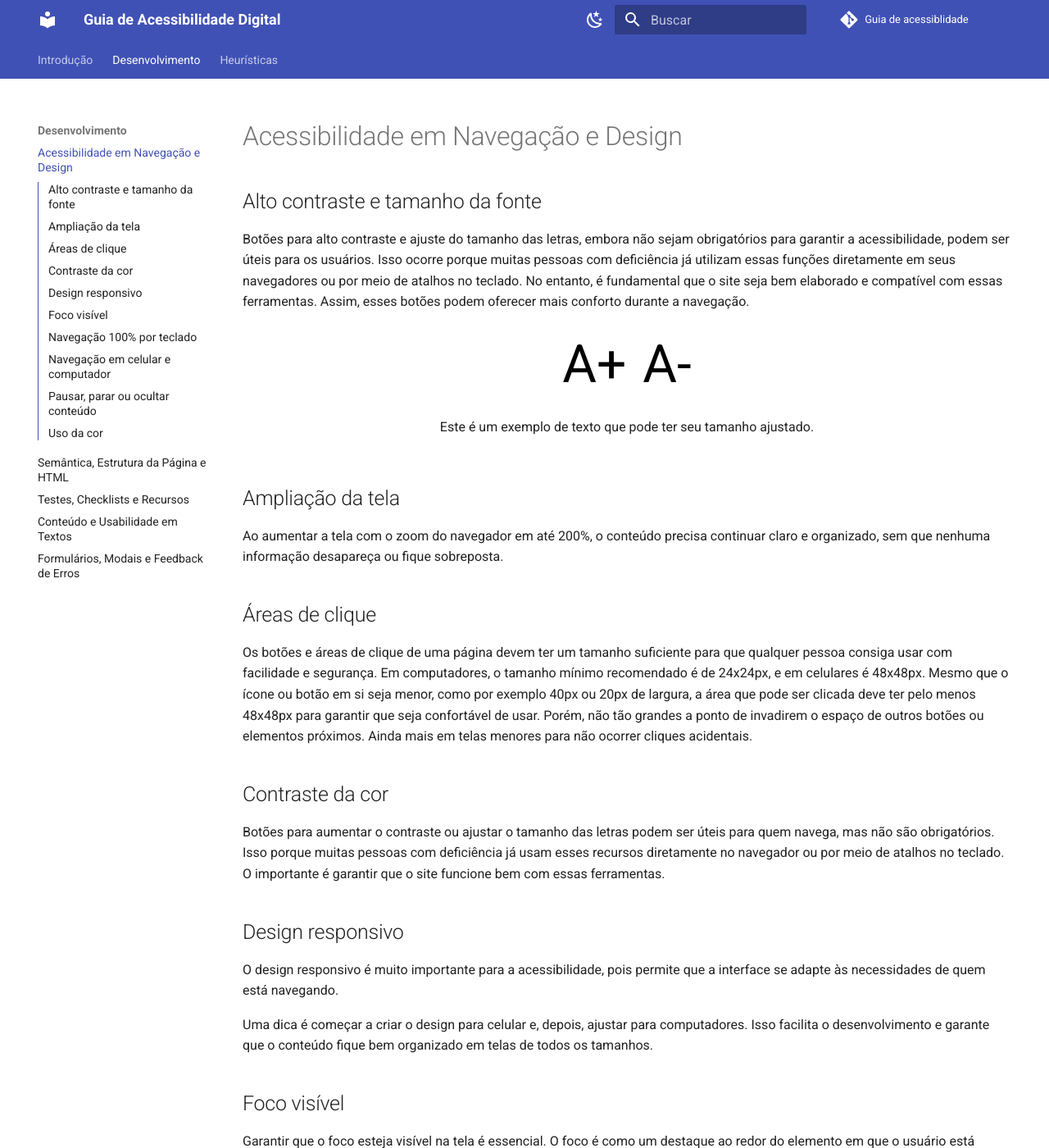
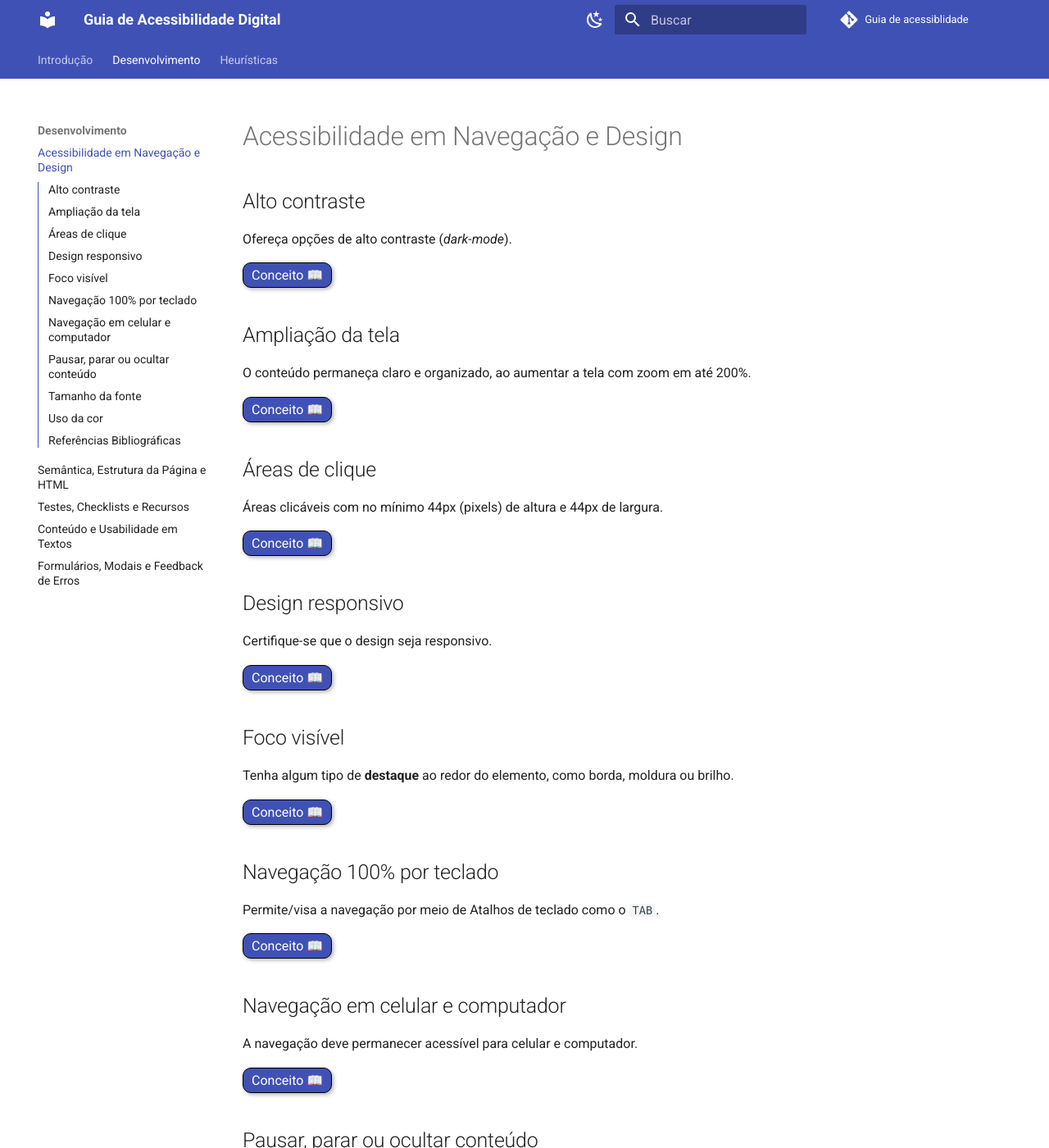
Before and after one commit to joseandre25/IHC-G02-Guia-De-Acessibilidade, an MkDocs documentation site: the page built from docs/topics/grupo1.md, in a window 1280 px wide and 1400 px high. Shown: the whole window at 82% size. Built offline with MkDocs 1.6.1 and Material for MkDocs 9.7.7, drawn with Linux system fonts in a browser that asks for light colours; some web fonts are replaced; comment, search, counter and statistics services are not loaded; some of the changed text lies outside the part shown.

Commit message:
feat: adicionado botao conceito

````diff
--- a/docs/topics/grupo1.md
+++ b/docs/topics/grupo1.md
@@ -1,97 +1,173 @@
-## Alto contraste e tamanho da fonte
+## Alto contraste
+Ofereça opções de alto contraste (*dark-mode*).
 
-Botões para alto contraste e ajuste do tamanho das letras, embora não sejam obrigatórios para garantir a acessibilidade, podem ser úteis para os usuários. Isso ocorre porque muitas pessoas com deficiência já utilizam essas funções diretamente em seus navegadores ou por meio de atalhos no teclado. No entanto, é fundamental que o site seja bem elaborado e compatível com essas ferramentas. Assim, esses botões podem oferecer mais conforto durante a navegação.
+<style>
+  button:not(#aumentar):not(#diminuir) {
+    border: 1px solid black;
+    padding: 5px 10px;
+    border-radius: 10px; /* Adiciona cantos arredondados */
+    background-color: #4051B5; /* Cor de fundo */
+    color: white; /* Cor do texto */
+    font-size: 16px; /* Tamanho da fonte */
+    cursor: pointer; /* Cursor de ponteiro */
+    box-shadow: 2px 2px 5px rgba(0, 0, 0, 0.3); /* Sombra */
+    transition: background-color 0.3s, transform 0.3s;
+  }
+  button:not(#aumentar):not(#diminuir):hover {
+    background-color: #0056b3; /* Cor de fundo ao passar o mouse */
+    transform: scale(1.05); /* Aumenta ligeiramente o botão */
+  }
+</style>
 
+<button title="alo" class="botao-conceito" onclick="let el = document.getElementById('altocontraste'); el.style.display = el.style.display === 'none' ? 'block' : 'none';">
+  Conceito 📖
+</button>
+<div id="altocontraste" style="display: none;">
+O alto contraste facilita a leitura e a compreensão do conteúdo para pessoas com dificuldades visuais, como daltonismo ou visão embaçada. Quando as cores de fundo e texto têm um contraste forte, é mais fácil para essas pessoas distinguir as informações, tornando o site mais inclusivo e acessível para todos. Isso ajuda a garantir que mais pessoas possam navegar de forma eficiente e sem barreiras.
+</div>
 
+## Ampliação da tela
+
+O conteúdo permaneça claro e organizado, ao aumentar a tela com zoom em até 200%.
+
+<button onclick="let el = document.getElementById('ZOOM'); el.style.display = el.style.display === 'none' ? 'block' : 'none';">
+  Conceito 📖
+</button>
+<div id="ZOOM" style="display: none;">
+Ao aumentar a tela com o zoom do navegador em até 200%, o conteúdo precisa continuar claro e organizado, sem que nenhuma informação desapareça ou fique sobreposta.
+</div>
+
+## Áreas de clique
+
+Áreas clicáveis com no mínimo 44px (pixels) de altura e 44px de largura.
+
+<button onclick="let el = document.getElementById('clique'); el.style.display = el.style.display === 'none' ? 'block' : 'none';">
+  Conceito 📖
+</button>
+<div id="clique" style="display: none;">
+Os botões e áreas de clique de uma página devem ter um tamanho suficiente para que qualquer pessoa consiga usar com facilidade e segurança. Em computadores, o tamanho mínimo recomendado é de 24x24px, e em celulares é 48x48px. Mesmo que o ícone ou botão em si seja menor, como por exemplo 40px ou 20px de largura. Porém, não tão grandes a ponto de invadirem o espaço de outros botões ou elementos próximos. Ainda mais em telas menores para não ocorrer cliques acidentais.
+</div>
+
+## Design responsivo
+
+Certifique-se que o design seja responsivo.
+
+<button onclick="let el = document.getElementById('responsivo'); el.style.display = el.style.display === 'none' ? 'block' : 'none';">
+  Conceito 📖
+</button>
+<div id="responsivo" style="display: none;">
+O design responsivo é muito importante para a acessibilidade, pois permite que a interface se adapte às necessidades de quem está navegando.
+
+Uma dica é começar a criar o design para celular e, depois, ajustar para computadores. Isso facilita o desenvolvimento e garante que o conteúdo fique bem organizado em telas de todos os tamanhos.
+</div>
+
+## Foco visível
+
+Tenha algum tipo de **destaque** ao redor do elemento, como borda, moldura ou brilho.
+
+<button onclick="let el = document.getElementById('focov'); el.style.display = el.style.display === 'none' ? 'block' : 'none';">
+  Conceito 📖
+</button>
+<div id="focov" style="display: none;">
+Garantir que o foco esteja visível na tela é essencial. O foco é como um destaque ao redor do elemento em que o usuário está interagindo, como uma borda ou moldura. Quando o foco não aparece ou simplesmente não existe, fica muito difícil navegar usando apenas o teclado.
+
+Para resolver isso, use recursos visuais para mostrar claramente onde está o foco.
+</div>
+
+## Navegação 100% por teclado
+
+Permite/visa a navegação por meio de Atalhos de teclado como o ```TAB```.
+
+<button onclick="let el = document.getElementById('teclado'); el.style.display = el.style.display === 'none' ? 'block' : 'none';">
+  Conceito 📖
+</button>
+<div id="teclado" style="display: none;">
+Todas as funções de uma página web precisam funcionar usando apenas o teclado. Por isso, é importante evitar efeitos visuais que dependem somente do movimento do mouse, como quando passamos o cursor sobre algo (<i>mouseover</i>) para revelar informações. Uma boa alternativa é fazer com que as ações também sejam ativadas com um clique, permitindo que pessoas que usam leitores de tela consigam acessar tudo usando o teclado.
+</div>
+
+## Navegação em celular e computador
+
+A navegação deve permanecer acessível para celular e computador.
+
+<button onclick="let el = document.getElementById('navcel'); el.style.display = el.style.display === 'none' ? 'block' : 'none';">
+  Conceito 📖
+</button>
+<div id="navcel" style="display: none;">
+No Brasil, há mais celulares do que computadores, e muitas pessoas navegam por *notebooks* ou desktops sem encontrar problemas. Porém, ao acessar o mesmo conteúdo pelo celular, é possível que surjam barreiras, algo que não deveria ocorrer. A experiência de navegação acessível pode variar bastante dependendo do fabricante do celular ou do navegador utilizado.
+</div>
+
+## Pausar, parar ou ocultar conteúdo
+
+Conteúdos que se movem, permita opções para pausar, reduzir movimento e avançar e voltar.
+
+<button onclick="let el = document.getElementById('carrosel'); el.style.display = el.style.display === 'none' ? 'block' : 'none';">
+  Conceito 📖
+</button>
+<div id="carrosel" style="display: none;">
+Para conteúdos que se movem, como carrosseis, é essencial permitir que o usuário possa pausar, esconder ou parar. Movimentos automáticos sem controle podem prejudicar a experiência de pessoas com condições neurodiversas ou que usam leitores de tela. Isso acontece porque esses conteúdos podem gerar sobrecarga mental, distrair do restante da página ou dificultar a navegação.
+Por isso, evite usar movimentos automáticos sempre que possível. Se for realmente necessário mantê-los, ofereça opções de pausar, reduzir o movimento, além de botões para avançar e voltar.
+</div>
+
+## Tamanho da fonte
+
+Tenha ferramentas que aumentem ou diminuiam a fonte para o leitor.
+
+<button onclick="let el = document.getElementById('tamanho'); el.style.display = el.style.display === 'none' ? 'block' : 'none';">
+  Conceito 📖
+</button>
+<div id="tamanho" style="display: none;">
+Botões para ajuste do tamanho das letras, embora não sejam obrigatórios para garantir a acessibilidade, podem ser úteis para os usuários. Isso ocorre porque muitas pessoas com deficiência já utilizam essas funções diretamente em seus navegadores ou por meio de atalhos no teclado. No entanto, é fundamental que o site seja bem elaborado e compatível com essas ferramentas. Assim, esses botões podem oferecer mais conforto durante a navegação.
 <div class="container">
   <button id="aumentar" onclick="aumentarFonte()">A+</button>
   <button id="diminuir" onclick="diminuirFonte()">A-</button>
 </div>
-
-<div class="text-parag">
-<p id="texto">Este é um exemplo de texto que pode ter seu tamanho ajustado.</p>
-</div>
-
 <script>
   function aumentarFonte() {
-    var texto = document.getElementById('texto');
+    var texto = document.getElementById('tamanho');
     var style = window.getComputedStyle(texto, null).getPropertyValue('font-size');
     var fontSize = parseFloat(style);
     texto.style.fontSize = (fontSize + 2) + 'px';
   }
-
   function diminuirFonte() {
-    var texto = document.getElementById('texto');
+    var texto = document.getElementById('tamanho');
     var style = window.getComputedStyle(texto, null).getPropertyValue('font-size');
     var fontSize = parseFloat(style);
     texto.style.fontSize = (fontSize - 2) + 'px';
   }
-</script>
-
-<style>
+</script><style>
   .text-parag{
     display: flex;
     justify-content: center;
     align-items: center;
   }
-
   .container {
     display: flex;
     flex-direction: row;
     justify-content: center;
     align-items: center;
   }
-
   #aumentar, #diminuir {
     font-size: 400%;
     margin: 10px;
   }
-
   #aumentar:hover, #diminuir:hover {
-    color: blue;
+    color: #4051B5;
     font-size: 425%;
-
   }
 </style>
-
-## Ampliação da tela
-
-Ao aumentar a tela com o zoom do navegador em até 200%, o conteúdo precisa continuar claro e organizado, sem que nenhuma informação desapareça ou fique sobreposta.
-
-## Áreas de clique
-
-Os botões e áreas de clique de uma página devem ter um tamanho suficiente para que qualquer pessoa consiga usar com facilidade e segurança. Em computadores, o tamanho mínimo recomendado é de 24x24px, e em celulares é 48x48px. Mesmo que o ícone ou botão em si seja menor, como por exemplo 40px ou 20px de largura, a área que pode ser clicada deve ter pelo menos 48x48px para garantir que seja confortável de usar. Porém, não tão grandes a ponto de invadirem o espaço de outros botões ou elementos próximos. Ainda mais em telas menores para não ocorrer cliques acidentais.
-
-## Contraste da cor
-
-Botões para aumentar o contraste ou ajustar o tamanho das letras podem ser úteis para quem navega, mas não são obrigatórios. Isso porque muitas pessoas com deficiência já usam esses recursos diretamente no navegador ou por meio de atalhos no teclado. O importante é garantir que o site funcione bem com essas ferramentas.
-
-## Design responsivo
-
-O design responsivo é muito importante para a acessibilidade, pois permite que a interface se adapte às necessidades de quem está navegando.
-
-Uma dica é começar a criar o design para celular e, depois, ajustar para computadores. Isso facilita o desenvolvimento e garante que o conteúdo fique bem organizado em telas de todos os tamanhos.
-
-## Foco visível
-
-Garantir que o foco esteja visível na tela é essencial. O foco é como um destaque ao redor do elemento em que o usuário está interagindo, como uma borda ou moldura. Quando o foco não aparece ou simplesmente não existe, fica muito difícil navegar usando apenas o teclado.
-
-Para resolver isso, use recursos visuais para mostrar claramente onde está o foco.
-## Navegação 100% por teclado
-
-Todas as funções de uma página web precisam funcionar usando apenas o teclado. Por isso, é importante evitar efeitos visuais que dependem somente do movimento do mouse, como quando passamos o cursor sobre algo (*mouseover*) para revelar informações. Uma boa alternativa é fazer com que as ações também sejam ativadas com um clique, permitindo que pessoas que usam leitores de tela consigam acessar tudo usando o teclado.
-
-
-## Navegação em celular e computador
-
-No Brasil, há mais celulares do que computadores, e muitas pessoas navegam por *notebooks* ou desktops sem encontrar problemas. Porém, ao acessar o mesmo conteúdo pelo celular, é possível que surjam barreiras, algo que não deveria ocorrer. A experiência de navegação acessível pode variar bastante dependendo do fabricante do celular ou do navegador utilizado.
-
-## Pausar, parar ou ocultar conteúdo
-
-Para conteúdos que se movem, como carrosseis, é essencial permitir que o usuário possa pausar, esconder ou parar. Movimentos automáticos sem controle podem prejudicar a experiência de pessoas com condições neurodiversas ou que usam leitores de tela. Isso acontece porque esses conteúdos podem gerar sobrecarga mental, distrair do restante da página ou dificultar a navegação.
-Por isso, evite usar movimentos automáticos sempre que possível. Se for realmente necessário mantê-los, ofereça opções de pausar, reduzir o movimento, além de botões para avançar e voltar.
-
+</div>
 
 ## Uso da cor
 
+Verificar a escolha das cores de maneira mais adequada.
+
+<button onclick="let el = document.getElementById('cor'); el.style.display = el.style.display === 'none' ? 'block' : 'none';">
+  Conceito 📖
+</button>
+<div id="cor" style="display: none;">
 A escolha das cores de um site deve ser feita com cuidado, pois as pessoas enxergam as cores de formas diferentes. Algumas têm dificuldade em distinguir certas cores, como nos casos de daltonismo, em que a pessoa pode não enxergar vermelho, verde, azul ou, em alguns casos, nenhuma cor. Por isso, as cores podem ter um impacto muito grande na forma como essas pessoas entendem o conteúdo.
+</div>
+
+## Referências Bibliográficas
+
+> <a id="RP1" href="https://www.w3.org/WAI/WCAG22/Understanding/use-of-color.html](https://www.w3.org/WAI/WCAG22/Understanding/use-of-color.html"></a> WCAG 2.2 Understanding Docs. SC 1.4.1 Use of Color (Level A). Disponível em: [https://www.w3.org/WAI/WCAG22/Understanding/use-of-color.html](https://www.w3.org/WAI/WCAG22/Understanding/use-of-color.html). Acesso em: 9 Mai. 2024.
--- a/mkdocs.yml
+++ b/mkdocs.yml
@@ -3,9 +3,20 @@ site_name: Guia de Acessibilidade Digital
 repo_name: "Guia de acessiblidade"
 repo_url: "https://github.com/joseandre25/IHC-G02-Guia-De-Acessibilidade"
 
+nav:
+  - Introdução: index.md
+  - Desenvolvimento:
+    - Acessibilidade em Navegação e Design: topics/grupo1.md
+    - Semântica, Estrutura da Página e HTML: topics/grupo2.md
+    - Testes, Checklists e Recursos: topics/grupo3.md
+    - Conteúdo e Usabilidade em Textos: topics/grupo4.md
+    - Formulários, Modais e Feedback de Erros: topics/grupo5.md
+  - Heurísticas: heuristicas.md
+
 theme:
   name: material
   icon:
+    set: material
     repo: fontawesome/brands/git-alt
   palette:
     - media: "(prefers-color-scheme: light)"
@@ -49,12 +60,9 @@ theme:
     - content.heading.permalinks
     - content.heading.anchor
     - content.heading.toc
-nav:
-  - Introdução: index.md
-  - Desenvolvimento:
-    - Acessibilidade em Navegação e Design: topics/grupo1.md
-    - Semântica, Estrutura da Página e HTML: topics/grupo2.md
-    - Testes, Checklists e Recursos: topics/grupo3.md
-    - Conteúdo e Usabilidade em Textos: topics/grupo4.md
-    - Formulários, Modais e Feedback de Erros: topics/grupo5.md
-  - Heurísticas: heuristicas.md
+
+markdown_extensions:
+  - def_list
+  - pymdownx.tasklist:
+      custom_checkbox: false
+      clickable_checkbox: true
````
Also changed, not shown: docs/heuristicas.md (+1 -1 lines).
